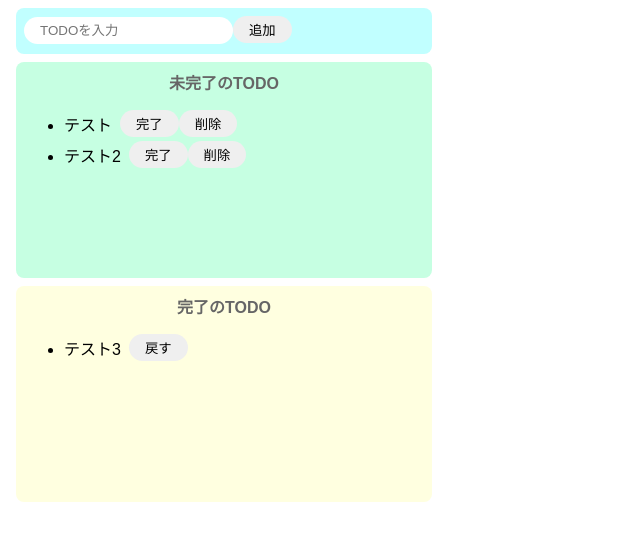
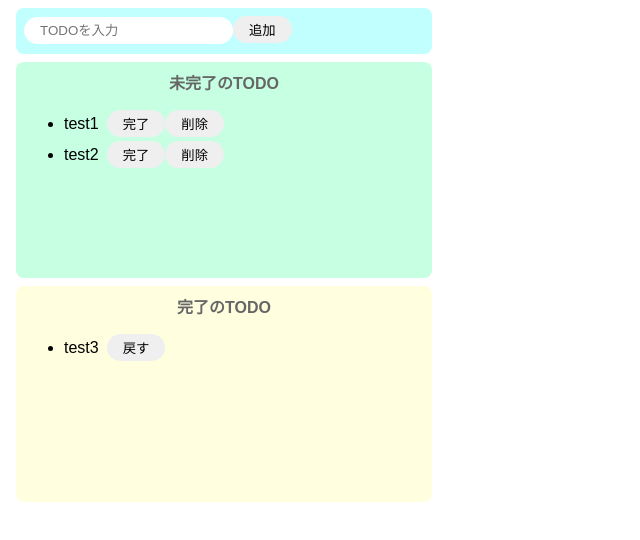
Before and after one commit to vlsk3104/react-todo, a React (Create React App) app: page / in a window 1280 px wide. Shown: the top 540 px of the page, without its empty margins (0-640 px from the left). Built offline with nearby package versions, Linux system fonts and the light colour scheme.

Commit message:
Reactでの実装を意識したモックに変更

```diff
--- a/src/App.jsx
+++ b/src/App.jsx
@@ -1,7 +1,9 @@
-import React from "react";
+import React, { useState } from "react";
 import "./style.css"
 
 export const App = () => {
+  const [incompleteTodos, setIncompleteTodos] = useState(['test1', 'test2']);
+  const [completeTodos, setCompleteTodos] = useState(['test3']);
   return(
     <>
       <div className="input-area">
@@ -11,25 +13,28 @@ export const App = () => {
       <div className="incomplete-area">
         <p className="title">未完了のTODO</p>
         <ul>
-          <div className="list-row">
-            <li>テスト</li>
-            <button>完了</button>
-            <button>削除</button>
-          </div>
-          <div className="list-row">
-            <li>テスト2</li>
-            <button>完了</button>
-            <button>削除</button>
-          </div>
+          {incompleteTodos.map((todo) => {
+            return (
+              <div key={todo} className="list-row">
+                <li>{todo}</li>
+                <button>完了</button>
+                <button>削除</button>
+              </div>
+            );
+          })}
         </ul>
       </div>
       <div className="complete-area">
         <p className="title">完了のTODO</p>
         <ul>
-          <div className="list-row">
-            <li>テスト3</li>
-            <button>戻す</button>
-          </div>
+        {completeTodos.map((todo) => {
+            return (
+              <div key={todo} className="list-row">
+                <li>{todo}</li>
+                <button>戻す</button>
+              </div>
+            );
+          })}
         </ul>
         </div>
       <div></div>
```
